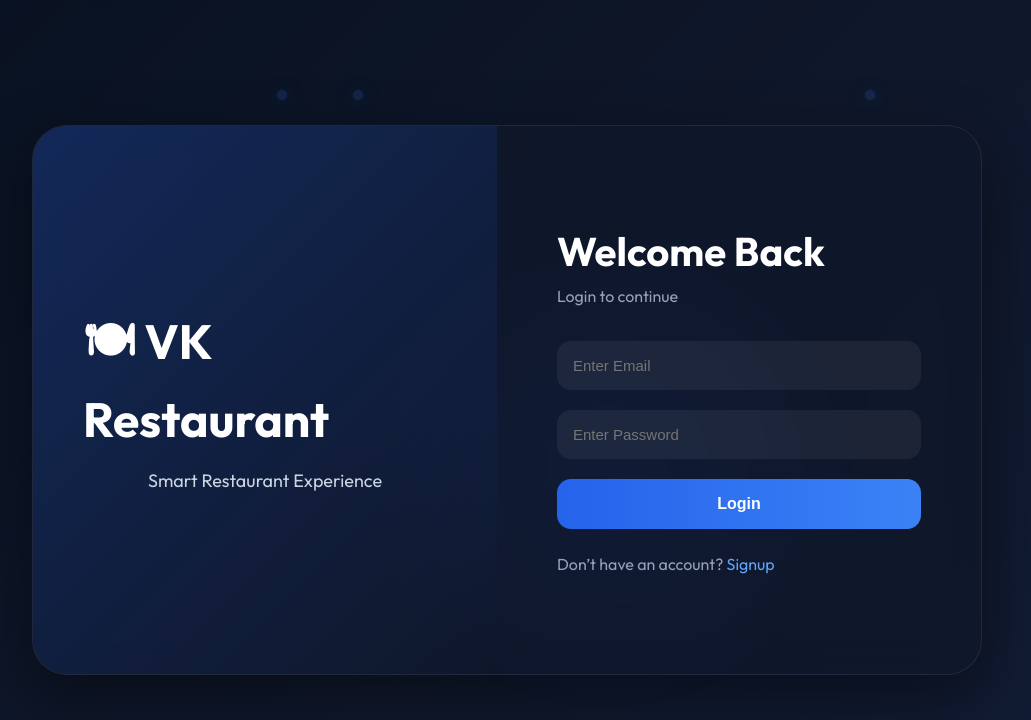
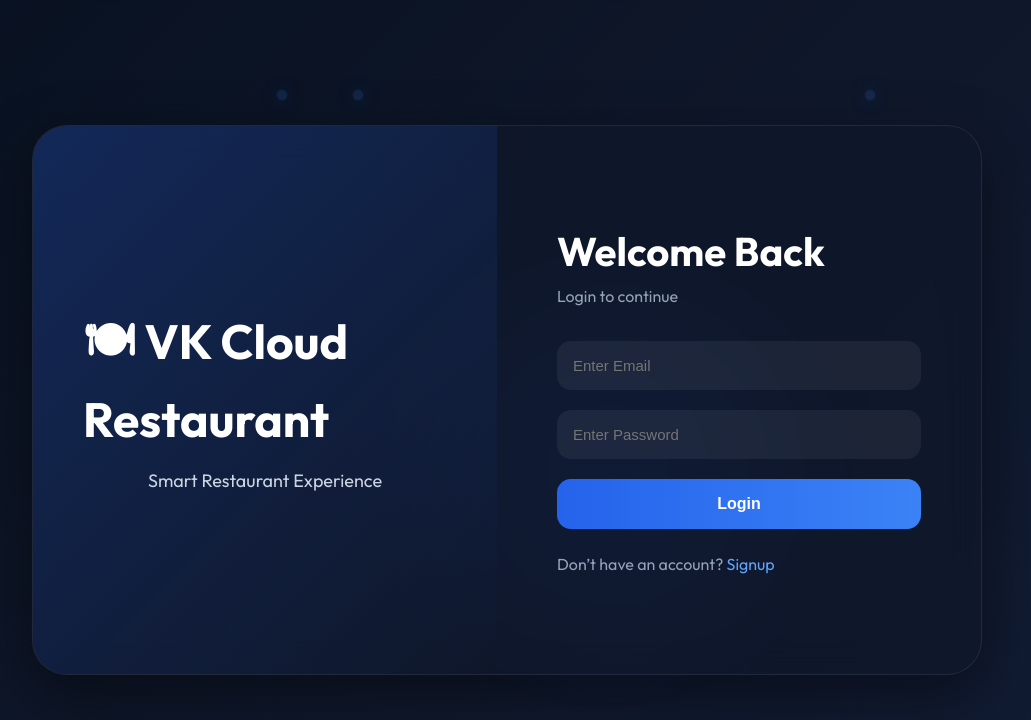
Before and after one commit to vikram-code23/cloud-native-restaurant-platform, a website: page frontend/login.html in a window 1280 px wide. Shown: the whole page, without its empty margins (133-1164 px from the left). Drawn offline with Linux system fonts and the light colour scheme.

Commit message:
Test CI/CD

```diff
--- a/frontend/login.html
+++ b/frontend/login.html
@@ -44,7 +44,7 @@
         <div class="left-panel">
 
             <h1>
-                🍽 VK Restaurant
+                🍽 VK Cloud Restaurant
             </h1>
 
             <p>
```
